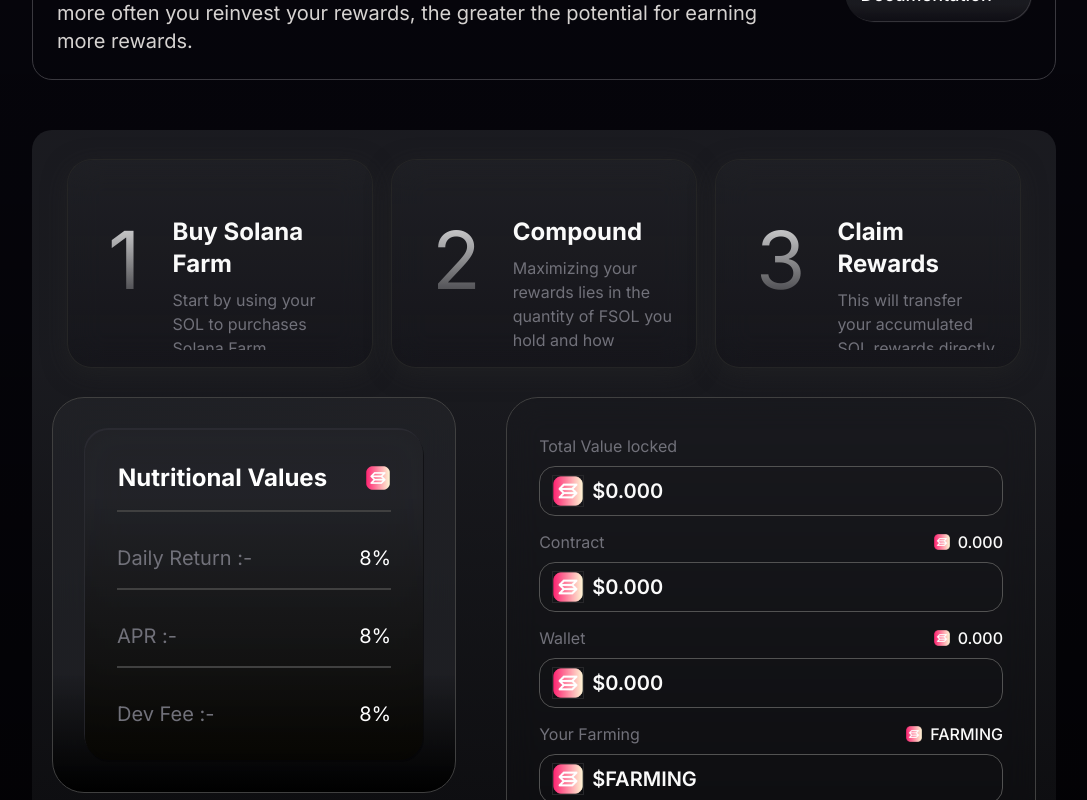
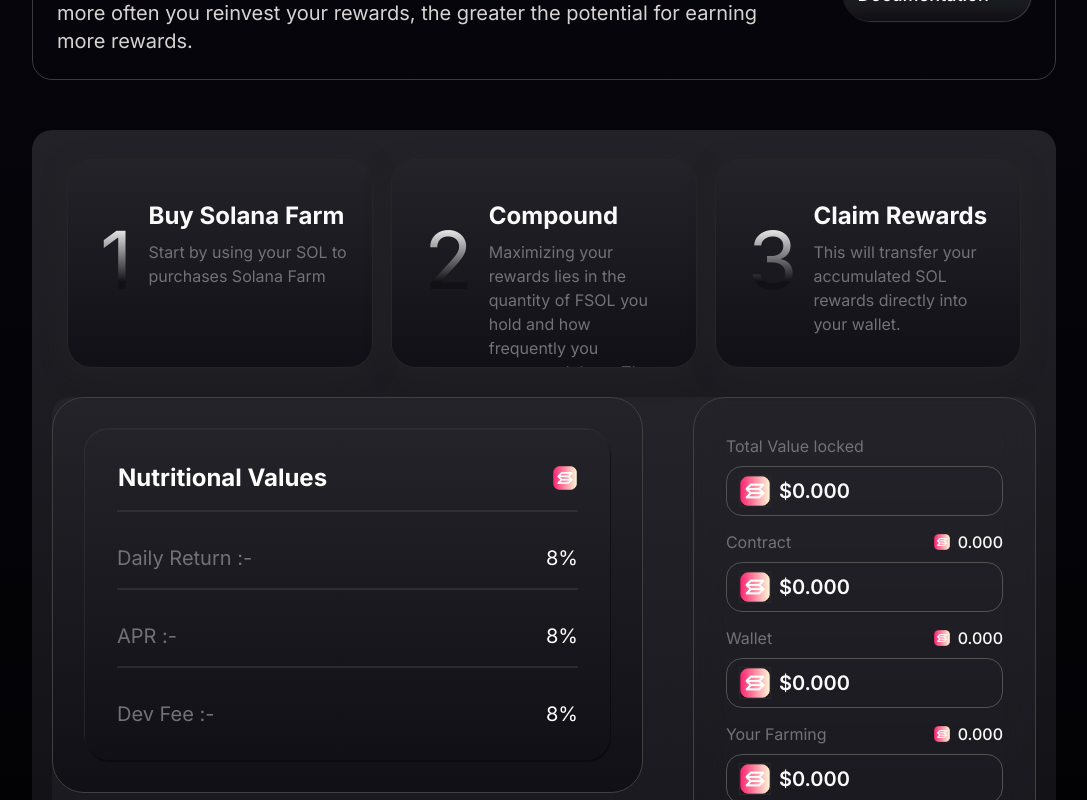
Before and after one commit to Himanshukr033/NextJS_Project, a Next.js app: page / in a window 1280 px wide. Shown: the part 380-1180 px from the top of the page, without its empty margins (96-1183 px from the left). Built offline with nearby package versions, Linux system fonts and the light colour scheme.

Commit message:
css edits

```diff
--- a/src/app/app/components/CardDisplay.tsx
+++ b/src/app/app/components/CardDisplay.tsx
@@ -5,18 +5,33 @@
   title: string;
   description: string;
 }
+interface OverflowProps {
+  text: string;
+}
+const Card: React.FC<CardProps> = ({ number, title, description }) => {
 
-const Card: React.FC<CardProps> = ({ number, title, description }) => {
+  const handleOverflow = (text: string, maxLength: number) => {
+
+    if (text.length <= maxLength) {
+      return text;
+    } else {
+
+      return text.slice(0, maxLength) + "...";
+    }
+  };
   return (
-    <div className="flex justify-center w-full max-w-md rounded-3xl backdrop-blur-lg"
+    <div className="flex justify-center w-full rounded-3xl backdrop-blur-lg"
     style={{
-      background: "linear-gradient(to bottom, rgba(35, 36, 41, 0.5), rgba(17, 16, 22, 0.4) 100%)",
+      background: "linear-gradient(to bottom, rgba(36, 35, 41, 1), rgba(17, 16, 22, 1) 100%)",
+      alignItems:"center",
+      overflow:"hidden",
+      textOverflow: "ellipsis",
       textJustify: "inter-word", textDecoration:'justify' ,padding:'40px 24px 17px 24px',boxShadow: "rgba(38, 38, 38, 0.5) 0px 6px 24px 0px, rgba(40, 40, 40, 0.9) 0px 0px 0px 1px"}}>
 
-      <div className="flex flex-col justify-center w-full md:flex-row md:items-center" >
-      <div className="px-4"
+      <div className="flex flex-col justify-center w-full md:flex-row items-center" >
+      <div className="pl-2 p2-3 "
         style={{
-          background: "linear-gradient(to bottom, rgba(255, 255, 255, 1) , rgba(47, 30, 55, 0.0))",
+          background: "linear-gradient(to bottom, rgba(255, 255, 255, 1) 20%  , rgba(17, 16, 22, 0.9) 68%)",
           WebkitBackgroundClip: "text",
           backgroundClip: "text",
           color: "transparent",
@@ -27,9 +42,9 @@
         }}>
         {number}
       </div>
-        <div className="flex flex-col md:ml-4 pb-4" style={{height:150, overflow:"hidden", textJustify:'inter-word'}}>
-          <h3 className="text-2xl font-bold text-zinc-50 pt-4">{title}</h3>
-          <p className="mt-2 text-base text-white md:max-h-28  text-zinc-500">{description}</p>
+        <div className="flex flex-col md:ml-4 text-overflow: clip;" style={{height:150,  textJustify:'inter-word'}}>
+          <h3 className="text-2xl font-bold text-zinc-50">{title}</h3>
+          <p className="mt-2 text-base text-white md:max-h-28  text-zinc-500 pb-4">{handleOverflow(description, 104)}</p>
         </div>
       </div>
     </div>
--- a/src/app/app/components/Description.tsx
+++ b/src/app/app/components/Description.tsx
@@ -33,6 +33,7 @@
             maxWidth:'220px',
             background: "linear-gradient(to bottom, rgba(35, 36, 41, 0.7) 70%, rgba(17, 16, 22, 0.9) 100%)",
             boxShadow: "1px 1px 1px rgba(58, 57, 63, 1)",
+            alignItems:"center"
           }}>
             <div className="grow my-auto">Documentation</div>
             <button>
@@ -40,7 +41,7 @@
             <Image
               src={arrow}
               alt="Documentation icon"
-              style={{width:24, height:24, aspectRatio:1}}
+              style={{width:28, height:20, aspectRatio:1}}
               />
             </button>
           </div>
--- a/src/app/app/components/Nutritional.tsx
+++ b/src/app/app/components/Nutritional.tsx
@@ -23,9 +23,9 @@
 
 const Nutritional = () => {
   return (
-    <section style={{background: "linear-gradient(to bottom, rgba(35, 36, 41, 0.7) 70%, rgba(0, 0, 0, 1) 100%)",}}className="flex flex-col justify-center px-8 py-8 text-xl border border-solid backdrop-blur-lg border-neutral-700 rounded-[32px] max-md:px-5 max-md:max-w-full">
+    <section style={{background: "linear-gradient(to bottom, rgba(36, 35, 41, 1) , rgba(17, 16, 22, 1))",}} className="flex flex-col justify-center px-8 py-8 text-xl border border-solid backdrop-blur-lg border-neutral-700 rounded-[32px] max-md:px-5 max-md:max-w-full">
       <div style={{
-        boxShadow: "1px 2px 0px rgba(5, 5, 6, 0.5), -1px -2px 0px rgba(55, 55, 63, 0.5)", background: "linear-gradient(to bottom, rgba(35, 36, 41, 0.7) 20%, rgba(7, 6, 2, 0.9) 100%)",}}
+        boxShadow: "1px 2px 0px rgba(5, 5, 6, 0.5), -1px -2px 0px rgba(55, 55, 63, 0.5)", background: "linear-gradient(to bottom, rgba(36, 35, 41, 1) , rgba(17, 16, 22, 1))",}}
      className="flex flex-col justify-center px-8 py-8 rounded-3xl  backdrop-blur-lg  max-md:px-5 max-md:max-w-full">
         <header className="flex gap-4 justify-between px-px text-2xl font-bold text-white max-md:flex-wrap max-md:max-w-full">
           <h2>Nutritional Values</h2>
@@ -39,12 +39,12 @@
 
           />
         </header>
-        <hr className="shrink-0 mt-4 h-px border border-solid bg-neutral-700 border-neutral-700 max-md:max-w-full" />
+        <hr className="shrink-0 mt-4 h-px border border-solid bg-neutral-800 opacity-50 border-neutral-700 max-md:max-w-full" />
         {nutritionalValues.map((item, index) => (
           <React.Fragment key={index}>
             <NutritionalValueItem label={item.label} value={item.value} />
             {index < nutritionalValues.length - 1 && (
-              <hr className="shrink-0 mt-4 h-px border border-solid bg-neutral-700 border-neutral-700 max-md:max-w-full" />
+              <hr className="shrink-0 mt-4 h-px border border-solid bg-neutral-700  opacity-50 border-neutral-700 max-md:max-w-full" />
             )}
           </React.Fragment>
         ))}
--- a/src/app/app/components/Value.tsx
+++ b/src/app/app/components/Value.tsx
@@ -16,7 +16,7 @@
     },
     {
       label: "Your Farming",
-      value: "FARMING",
+      value: "0.000",
       altText: "Farming icon",
     },
   ];
--- a/src/app/page.tsx
+++ b/src/app/page.tsx
@@ -26,14 +26,19 @@
       <Description />
       <div style={{ display: "flex", flexDirection: "column", padding:'30px 20px', gap:'30px',
       borderRadius:'20px',
-       background: "linear-gradient(to bottom, rgba(35, 36, 41, 0.7) 20%, rgba(1, 1, 2, 0.9) 100%)",}}>
+       background: "linear-gradient(to bottom, rgba(35, 34, 40, 1) , rgba(18, 17, 23, 0.31))",}}>
         <Cards />
-        <div className="md:flex-row flex-col"style={{ display: "flex", justifyContent:"space-between", gap:'50px', }}>
-          <div style={{ display: "flex", flexDirection: "column" }}>
+        <div className="md:flex-row flex-col"style={{
+          display: "flex", justifyContent:"space-between", gap:'50px', borderRadius:'20px',
+          background: "linear-gradient(to bottom, rgba(36, 35, 41, 1) , rgba(17, 16, 22, 1))",}}>
+          <div style={{ display: "flex flex-1", flexDirection: "column" }}>
             <Nutritional />
             <InviteFriendsSection />
           </div>
+          <div className="flex-1">
+
           <Value />
+          </div>
         </div>
       </div>
       <Footer />
```
Also changed, not shown: assets/copy.png (added), assets/info.png (added).
